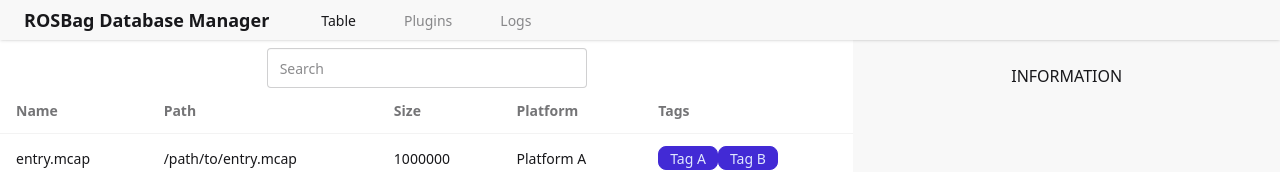
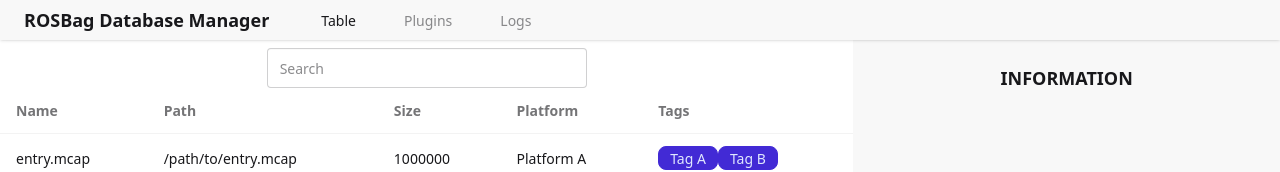
Before and after one commit to oddrm/pse25, a Nuxt app in the folder frontend/: page / in a window 1280 px wide. Both pictures are taken after a click on the element 1244 px from the left and 400 px from the top of the page. Shown: the top 172 px of the page. Built offline with nearby package versions, Linux system fonts and the light colour scheme.

Commit message:
Add EntryInfo component and connect it to index

```diff
--- /dev/null
+++ b/frontend/app/components/entryInfo.vue
@@ -0,0 +1,13 @@
+<template>
+  <div class="h-full relative">
+    <!-- Title -->
+    <div class="absolute top-4 left-1/2 -translate-x-1/2 text-lg font-semibold">
+      INFORMATION
+    </div>
+
+    <!-- Тут пізніше може бути контент -->
+  </div>
+</template>
+
+<script setup lang="ts">
+</script>
--- a/frontend/app/pages/index.vue
+++ b/frontend/app/pages/index.vue
@@ -20,15 +20,10 @@
       >
         <button
           @click="infoOpen = false"
-          class="absolute left-[-0.25rem] top-1/2 -translate-y-1/2"
+          class="absolute left-[-0.25rem] top-1/2 -translate-y-1/2 z-50"
         >
         <Icon icon="octicon:triangle-right" class="w-10 h-10 text-blue-800" /></button>
-
-
-        <div class="absolute top-4 left-1/2 -translate-x-1/2">
-          INFORMATION
-        </div>
-
+          <EntryInfo />
       </div>
 
 
@@ -48,7 +43,8 @@
 
 <script setup lang="ts">
 import { Icon } from '@iconify/vue'
-import Table from '~/components/table.vue';
+import Table from '~/components/table.vue'
+import EntryInfo from '~/components/entryInfo.vue'
 const infoOpen = ref(false);
 
 </script>
```
